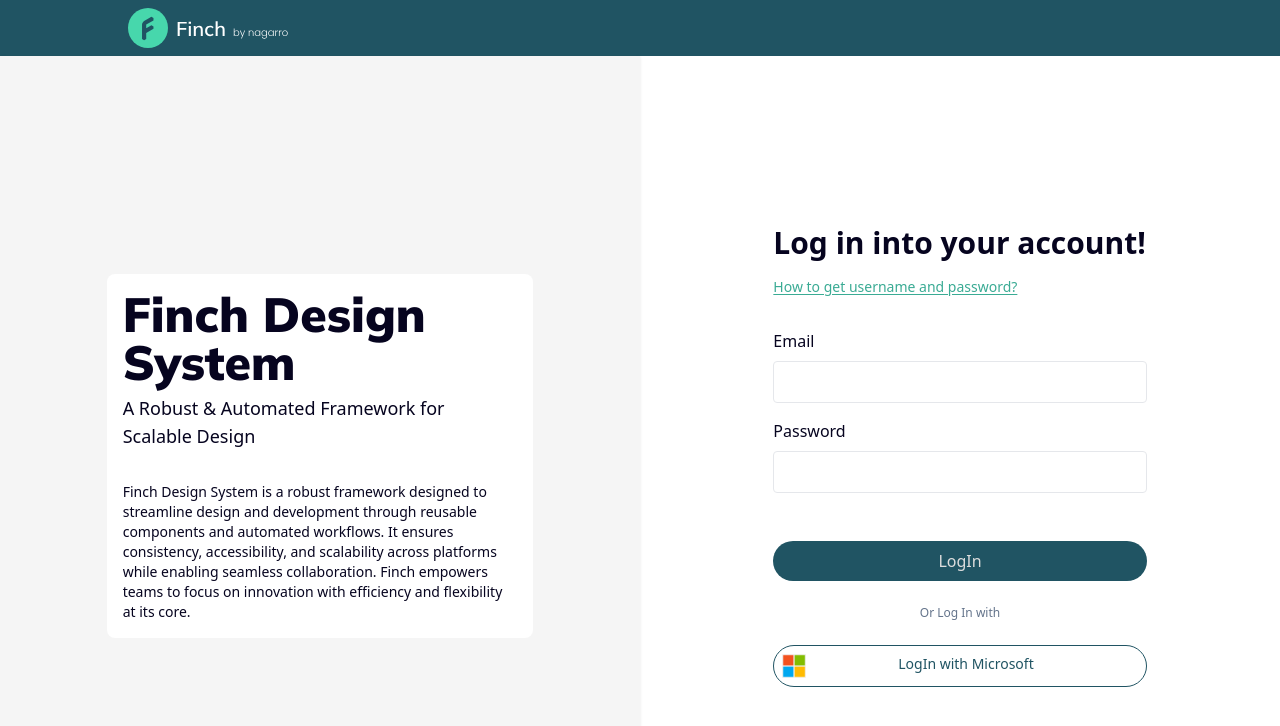
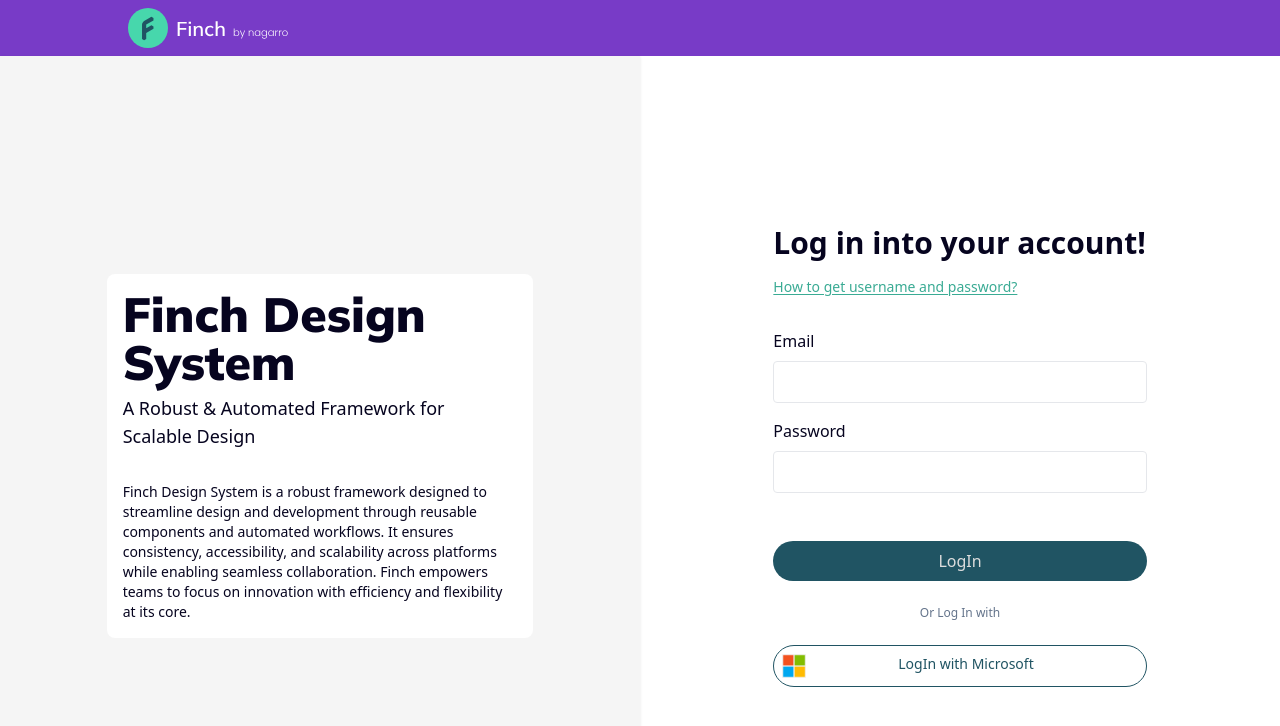
Before and after one commit to ashutoshzxc01ofc/test-repo, a React (Vite) app: page / in a window 1280 px wide. Shown: the top 726 px of the page. Built offline with nearby package versions, Linux system fonts and the light colour scheme.

Commit message:
theme changed

```diff
--- a/src/designToken.js
+++ b/src/designToken.js
@@ -2,7 +2,7 @@
         export const designTokens = {
           colors: {
                 "brand-primary-p1-main-dark-mode": "#71DDBD",
-    "brand-primary-p1-main-light-mode": "#205463",
+    "brand-primary-p1-main-light-mode": "#783BC7",
     "brand-primary-p1-main-new-mode": "#CCCCF4",
     "brand-primary-dark-dark-mode": "#71DDBD",
     "brand-primary-dark-light-mode": "#2D807B",
```
